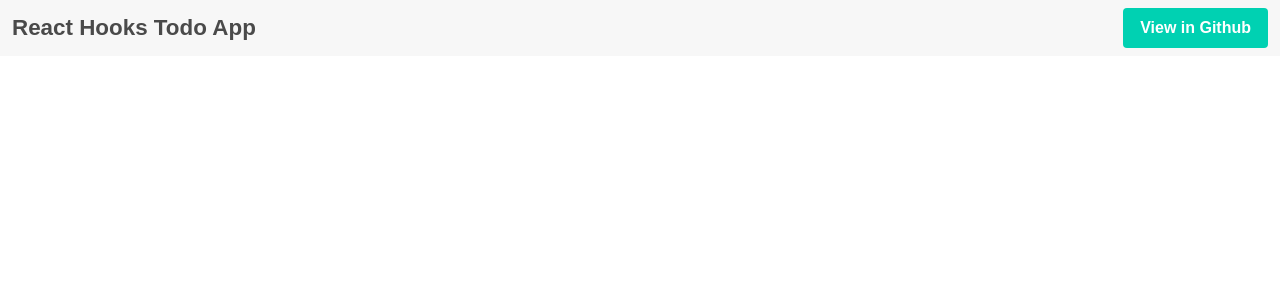
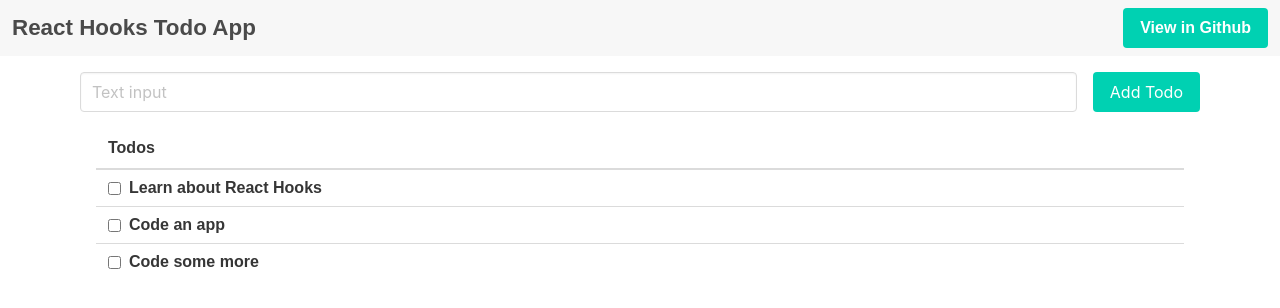
Before and after one commit to andreviallon/react-hooks-todo-app, a React (Create React App) app: page / in a window 1280 px wide. Shown: the top 308 px of the page. Built offline with nearby package versions, Linux system fonts and the light colour scheme.

Commit message:
Add todo list

```diff
--- /dev/null
+++ b/src/AddTodo/Add-Todo.css
@@ -0,0 +1,7 @@
+.flex-container {
+  display: flex;
+}
+
+button {
+  margin-left: 0.5rem;
+}
--- /dev/null
+++ b/src/AddTodo/Add-Todo.jsx
@@ -0,0 +1,11 @@
+import React from "react";
+import "./Add-Todo.css";
+
+export function AddTodo() {
+  return (
+    <div className="flex-container">
+      <input className="input" type="text" placeholder="Text input" />
+      <button class="button is-primary">Add Todo</button>
+    </div>
+  );
+}
--- a/src/App.js
+++ b/src/App.js
@@ -3,11 +3,15 @@ import "./styles.css";
 import "bulma/css/bulma.css";
 
 import { Header } from "./Header/Header";
+import { Todos } from "./Todos/Todos";
 
 export default function App() {
   return (
     <div className="App">
       <Header />
+      <div className="container">
+        <Todos />
+      </div>
     </div>
   );
 }
--- /dev/null
+++ b/src/Todo/Todo.jsx
@@ -0,0 +1,5 @@
+import React from "react";
+
+export function Todo({ todo }) {
+  return <div className="todo">{todo.text}</div>;
+}
--- /dev/null
+++ b/src/Todos/Todos.css
@@ -0,0 +1,20 @@
+.table-container {
+  padding: 1rem;
+}
+
+th {
+  padding: 1rem 0;
+}
+
+.checkbox {
+  display: flex;
+  align-items: center;
+}
+
+input {
+  margin-right: 0.5rem;
+}
+
+td {
+  font-weight: bold;
+}
--- /dev/null
+++ b/src/Todos/Todos.jsx
@@ -0,0 +1,41 @@
+import React, { useState } from "react";
+import "./Todos.css";
+import { AddTodo } from "../AddTodo/Add-Todo";
+import { Todo } from "../Todo/Todo";
+
+export function Todos() {
+  const [todos, setTodos] = useState([
+    { text: "Learn about React Hooks" },
+    { text: "Code an app" },
+    { text: "Code some more" }
+  ]);
+
+  return (
+    <div>
+      <AddTodo />
+      <div className="todo-list">
+        <div class="table-container">
+          <table class="table is-fullwidth is-hoverable">
+            <thead>
+              <th>
+                <div title="Todos">Todos</div>
+              </th>
+            </thead>
+            <tbody>
+              {todos.map((todo, index) => (
+                <tr>
+                  <td className="table-todo">
+                    <label className="checkbox">
+                      <input type="checkbox" />
+                      <Todo key={index} index={index} todo={todo} />
+                    </label>
+                  </td>
+                </tr>
+              ))}
+            </tbody>
+          </table>
+        </div>
+      </div>
+    </div>
+  );
+}
--- a/src/styles.css
+++ b/src/styles.css
@@ -2,3 +2,7 @@
   font-family: sans-serif;
   text-align: center;
 }
+
+.container {
+  padding: 1rem;
+}
```
